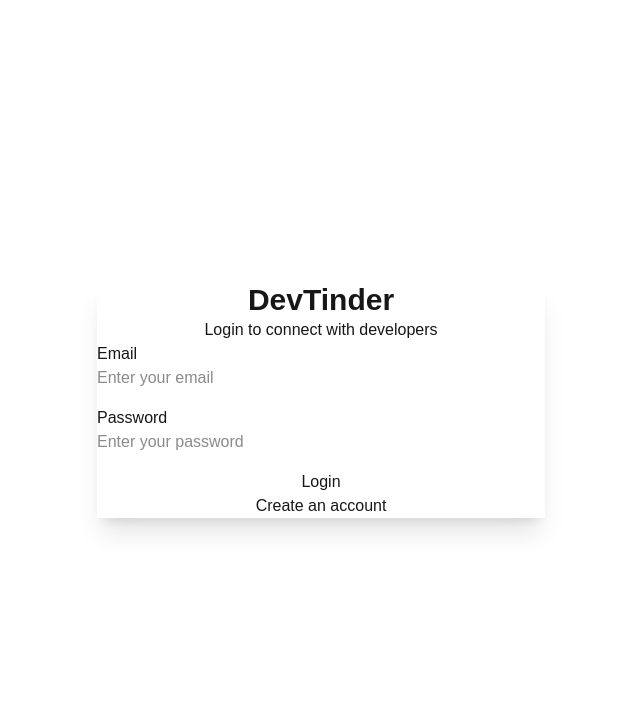
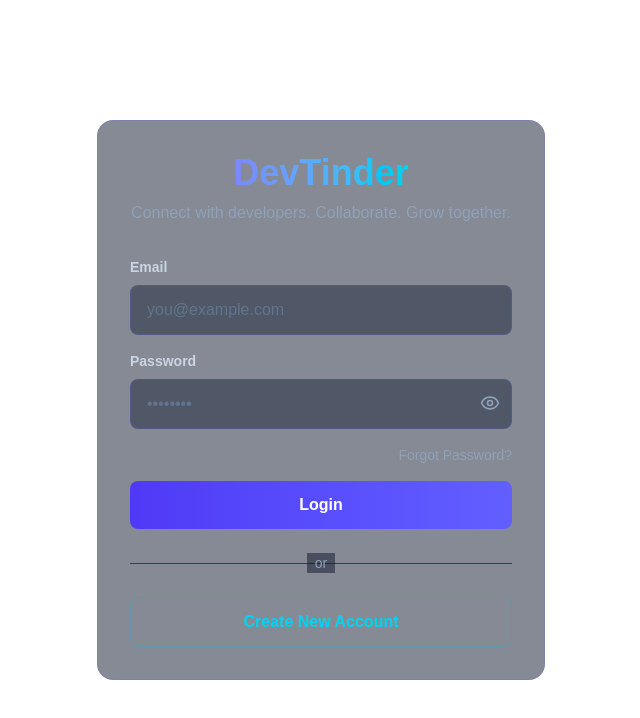
Before and after one commit to harsh0728/DevTinder-next, a Next.js app: page /login in a window 1280 px wide. Shown: the top 718 px of the page, without its empty margins (319-959 px from the left). Built offline with nearby package versions, Linux system fonts and the light colour scheme; no server answers.

Commit message:
created apiFetch, login page logic

```diff
--- a/package.json
+++ b/package.json
@@ -11,6 +11,7 @@
   "dependencies": {
     "@hookform/resolvers": "^5.4.0",
     "@reduxjs/toolkit": "^2.12.0",
+    "lucide-react": "^1.18.0",
     "next": "16.2.9",
     "react": "19.2.4",
     "react-dom": "19.2.4",
--- a/src/app/(auth)/login/page.tsx
+++ b/src/app/(auth)/login/page.tsx
@@ -1,27 +1,35 @@
-"use client"
-import { useAppDispatch, useAppSelector } from '@/store/hooks';
-import { addUser } from '@/store/slices/userSlice';
-import { useRouter } from 'next/navigation';
-import { useForm } from 'react-hook-form';
-import { zodResolver } from '@hookform/resolvers/zod';
-import React, { useState } from 'react'
-import z from 'zod';
+"use client";
 
-const loginSchema=z.object({
-  email:z.email("Invalid email address"),
-  password:z.string().min(8, 'Password must be at least 8 characters'),
-})
+import React, { useState } from "react";
+import { useRouter } from "next/navigation";
+import Link from "next/link";
 
-type LoginForm=z.infer<typeof loginSchema>
+import { AlertCircle, Eye, EyeOff, Loader } from "lucide-react";
 
-export default function page() {
+import { z } from "zod";
+import { useForm } from "react-hook-form";
+import { zodResolver } from "@hookform/resolvers/zod";
 
+import { useAppSelector, useAppDispatch } from "@/store/hooks";
+import { addUser } from "@/store/slices/userSlice";
+import { apiFetch } from "@/lib/api";
+import { ApiResponse } from "@/types/api-types";
+import { User } from "@/types/user";
+
+const loginSchema = z.object({
+  email: z.email("Invalid email address"),
+  password: z.string().min(8, "Password must be at least 8 characters"),
+});
+
+type LoginForm = z.infer<typeof loginSchema>;
+
+export default function LoginPage() {
   const [loading, setLoading] = useState(false);
   const [error, setError] = useState<string>("");
+  const [showPassword, setShowPassword] = useState(false);
 
-  const dispatch=useAppDispatch();
-  const currentUser=useAppSelector((state)=>state.user.user)
-  const router=useRouter();
+  const dispatch = useAppDispatch();
+  const router = useRouter();
 
   const {
     register,
@@ -33,91 +41,152 @@ export default function page() {
 
   const onSubmit = async (data: LoginForm) => {
     setLoading(true);
-    setError('');
+    setError("");
 
     try {
-      const response = await login(data);
+      const response = await apiFetch<ApiResponse<User>>("/auth/login", {
+        method: "POST",
+        body: JSON.stringify(data),
+      });
+
       if (response.success && response.data) {
         dispatch(addUser(response.data));
-        router.push('/feed');
+        router.push("/feed");
       } else {
-        setError(response.message || 'Login failed');
+        setError(response.message || "Login failed");
       }
     } catch (err) {
-      setError('An error occurred. Please try again.');
+      if (err instanceof Error) {
+        setError(err.message);
+      } else {
+        setError("An error occurred. Please try again.");
+      }
     } finally {
       setLoading(false);
     }
   };
 
   return (
-    <div className="min-h-screen flex items-center justify-center bg-base-200">
-      <div className="card w-full max-w-md shadow-xl bg-base-100">
-        <div className="card-body">
-          <h1 className="text-3xl font-bold text-center text-primary">
-            DevTinder
-          </h1>
-          <p className="text-center text-base-content/70">
-            Login to connect with developers
-          </p>
+    <div className="min-h-screen flex items-center justify-center">
+      <div className="w-full max-w-md">
+        <div className="bg-slate-900/50 backdrop-blur-xl border border-indigo-500/20 rounded-2xl p-8">
 
+          {/* Header */}
+          <div className="text-center mb-8">
+            <h1 className="text-4xl font-bold mb-2">
+              <span className="text-transparent bg-clip-text bg-linear-to-r from-indigo-400 to-cyan-400">
+                DevTinder
+              </span>
+            </h1>
+            <p className="text-slate-400">
+              Connect with developers. Collaborate. Grow together.
+            </p>
+          </div>
+
+          {/* Error Banner */}
           {error && (
-            <div className="alert alert-error text-sm">
-              <span>{error}</span>
+            <div className="mb-6 p-4 bg-red-500/10 border border-red-500/30 rounded-lg flex items-center gap-3">
+              <AlertCircle size={20} className="text-red-400" />
+              <p className="text-red-400 text-sm">{error}</p>
             </div>
           )}
 
-          <form onSubmit={handleSubmit(onSubmit)} className="space-y-4">
+          {/* Form */}
+          <form className="space-y-4" onSubmit={handleSubmit(onSubmit)}>
+
+            {/* Email */}
             <div>
-              <label className="label">
-                <span className="label-text">Email</span>
+              <label className="block text-sm font-semibold text-slate-300 mb-2">
+                Email
               </label>
               <input
                 type="email"
-                {...register('email')}
-                className={`input input-bordered w-full ${errors.email ? 'input-error' : ''}`}
-                placeholder="Enter your email"
+                placeholder="you@example.com"
+                {...register("email")}
+                className={`w-full px-4 py-3 rounded-lg bg-slate-800/50 border transition ${
+                  errors.email
+                    ? "border-red-500/60"
+                    : "border-indigo-500/20 focus:border-indigo-500/60"
+                } focus:outline-none text-white placeholder-slate-500`}
               />
               {errors.email && (
-                <label className="label">
-                  <span className="label-text-alt text-error">{errors.email.message}</span>
-                </label>
+                <p className="text-red-400 text-xs mt-1">{errors.email.message}</p>
               )}
             </div>
 
+            {/* Password */}
             <div>
-              <label className="label">
-                <span className="label-text">Password</span>
+              <label className="block text-sm font-semibold text-slate-300 mb-2">
+                Password
               </label>
-              <input
-                type="password"
-                {...register('password')}
-                className={`input input-bordered w-full ${errors.password ? 'input-error' : ''}`}
-                placeholder="Enter your password"
-              />
+              <div className="relative">
+                <input
+                  type={showPassword ? "text" : "password"}
+                  placeholder="••••••••"
+                  {...register("password")}
+                  className={`w-full px-4 py-3 rounded-lg bg-slate-800/50 border transition ${
+                    errors.password
+                      ? "border-red-500/60"
+                      : "border-indigo-500/20 focus:border-indigo-500/60"
+                  } focus:outline-none text-white placeholder-slate-500`}
+                />
+                <button
+                  type="button"
+                  onClick={() => setShowPassword(!showPassword)}
+                  className="absolute right-3 top-3.5 text-slate-400 hover:text-slate-300"
+                >
+                  {showPassword ? <EyeOff size={20} /> : <Eye size={20} />}
+                </button>
+              </div>
               {errors.password && (
-                <label className="label">
-                  <span className="label-text-alt text-error">{errors.password.message}</span>
-                </label>
+                <p className="text-red-400 text-xs mt-1">{errors.password.message}</p>
               )}
             </div>
 
+            {/* Forgot Password */}
+            <div className="flex justify-end">
+              <Link
+                href="/forgot-password"
+                className="text-slate-400 text-sm hover:text-indigo-400 transition"
+              >
+                Forgot Password?
+              </Link>
+            </div>
+
+            {/* Submit */}
             <button
               type="submit"
-              className="btn btn-primary w-full"
               disabled={loading}
+              className="w-full py-3 rounded-lg bg-gradient-to-r from-indigo-600 to-indigo-500
+              hover:from-indigo-500 hover:to-cyan-500 text-white font-semibold
+              transition-all duration-300 disabled:opacity-50 flex items-center justify-center gap-2
+              transform hover:scale-[1.02]"
             >
-              {loading ? 'Logging in...' : 'Login'}
+              {loading ? <Loader className="animate-spin" size={20} /> : "Login"}
             </button>
           </form>
 
-          <div className="text-center">
-            <a href="/signup" className="link link-primary">
-              Create an account
-            </a>
+          {/* Divider */}
+          <div className="my-6 relative">
+            <div className="absolute inset-0 flex items-center">
+              <div className="w-full border-t border-slate-700"></div>
+            </div>
+            <div className="relative flex justify-center text-sm">
+              <span className="px-2 bg-slate-900/50 text-slate-400">or</span>
+            </div>
           </div>
+
+          {/* Create Account */}
+          <button
+            onClick={() => router.push("/signup")}
+            className="w-full py-3 rounded-lg border border-cyan-500/30
+            hover:border-cyan-500/60 text-cyan-400 font-semibold transition duration-200"
+          >
+            Create New Account
+          </button>
+
         </div>
       </div>
     </div>
-  )
+  );
 }
--- a/src/app/layout.tsx
+++ b/src/app/layout.tsx
@@ -28,7 +28,7 @@ export default function RootLayout({
       lang="en"
       className={`${geistSans.variable} ${geistMono.variable} h-full antialiased`}
     >
-      <body className="min-h-full flex flex-col">
+      <body className="min-h-full flex flex-col bg-navy-950">
         <ReduxProvider>
           {children}
         </ReduxProvider>
--- a/src/app/page.tsx
+++ b/src/app/page.tsx
@@ -1,9 +1,25 @@
-import Image from "next/image";
+"use client";
+
+import { useEffect } from "react";
+import { useAppSelector } from "@/store/hooks";
+import { useRouter } from "next/navigation";
+import Navbar from "@/components/Navbar";
 
 export default function Home() {
+  const router = useRouter();
+  const user = useAppSelector((state) => state.user.user);
+
+  useEffect(() => {
+    router.replace(user ? "/feed" : "/login");
+  }, [user, router]);
+
   return (
-    <div className="">
-      Dev Tinder NextJs
+    <div className="bg-navy-950 min-h-screen bg-linear-to-br from-slate-950 via-indigo-950 to-slate-950">
+      {user && <Navbar />}
+
+    <div className="max-w-6xl mx-auto px-4 py-6">
+      Redirecting...
+    </div>
     </div>
   );
 }
--- /dev/null
+++ b/src/components/Navbar.tsx
@@ -0,0 +1,7 @@
+import React from 'react'
+
+export default function Navbar () {
+  return (
+    <div>Navbar</div>
+  )
+}
--- /dev/null
+++ b/src/lib/api.ts
@@ -0,0 +1,24 @@
+const API_BASE = process.env.NEXT_PUBLIC_API_URL;
+
+export async function apiFetch <T>(endpoint:string, options:RequestInit = {}):Promise<T>  {
+
+  console.log("API_BASE:", API_BASE);
+  console.log("ENDPOINT:", endpoint);
+
+  const response = await fetch(`${API_BASE}${endpoint}`, {
+    ...options,
+    headers: {
+      "Content-Type": "application/json",
+      ...options.headers,
+    },
+    credentials: "include"
+  });
+
+  const data=await response.json();
+
+  if (!response.ok){
+    throw new Error(data.message || "Something went wrong")
+  }
+
+  return data;
+};
--- /dev/null
+++ b/src/types/api-types.ts
@@ -0,0 +1,5 @@
+export interface ApiResponse<T>{
+    success:boolean;
+    data?:T;
+    message?:string
+}
```
Also changed, not shown: src/app/(auth)/signup/page.tsx (+22 -0 lines), src/types/user.ts (+0 -7 lines), 1 other file (tests, documents, lock files or other folders).
